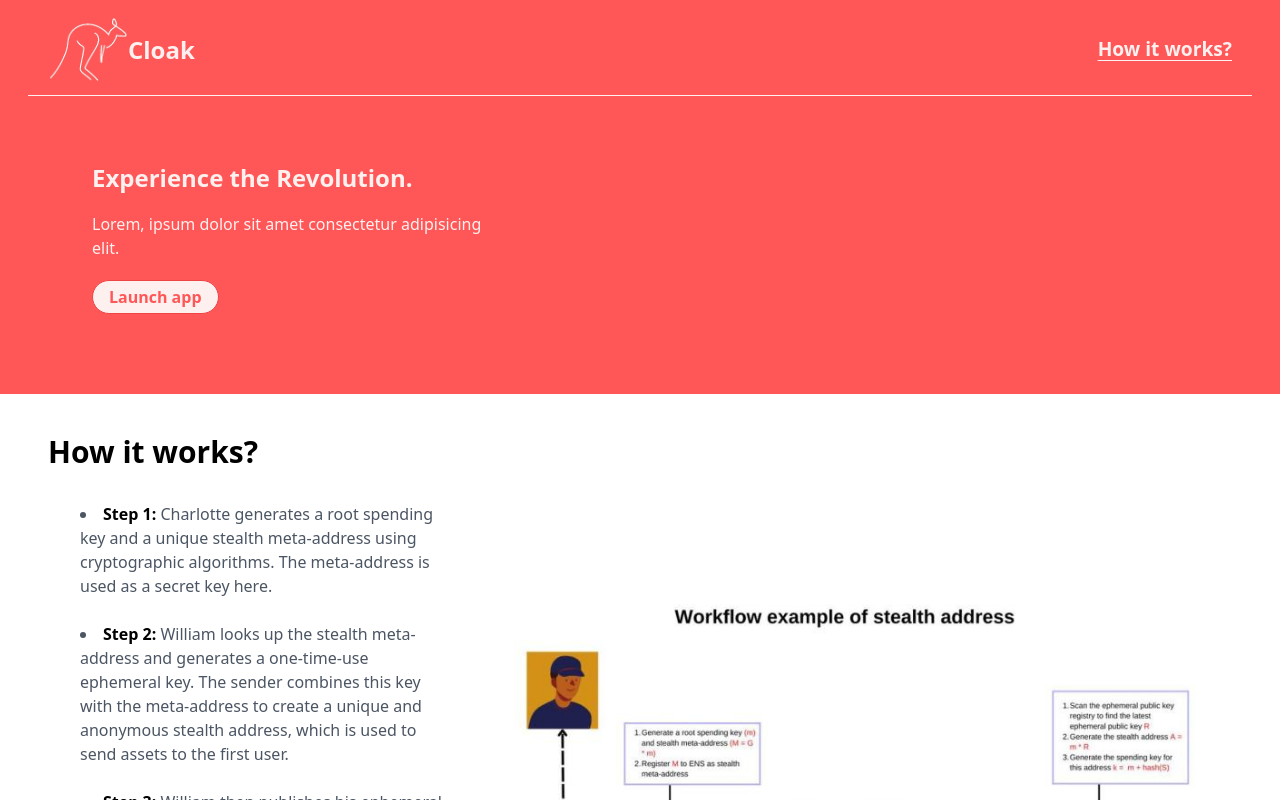
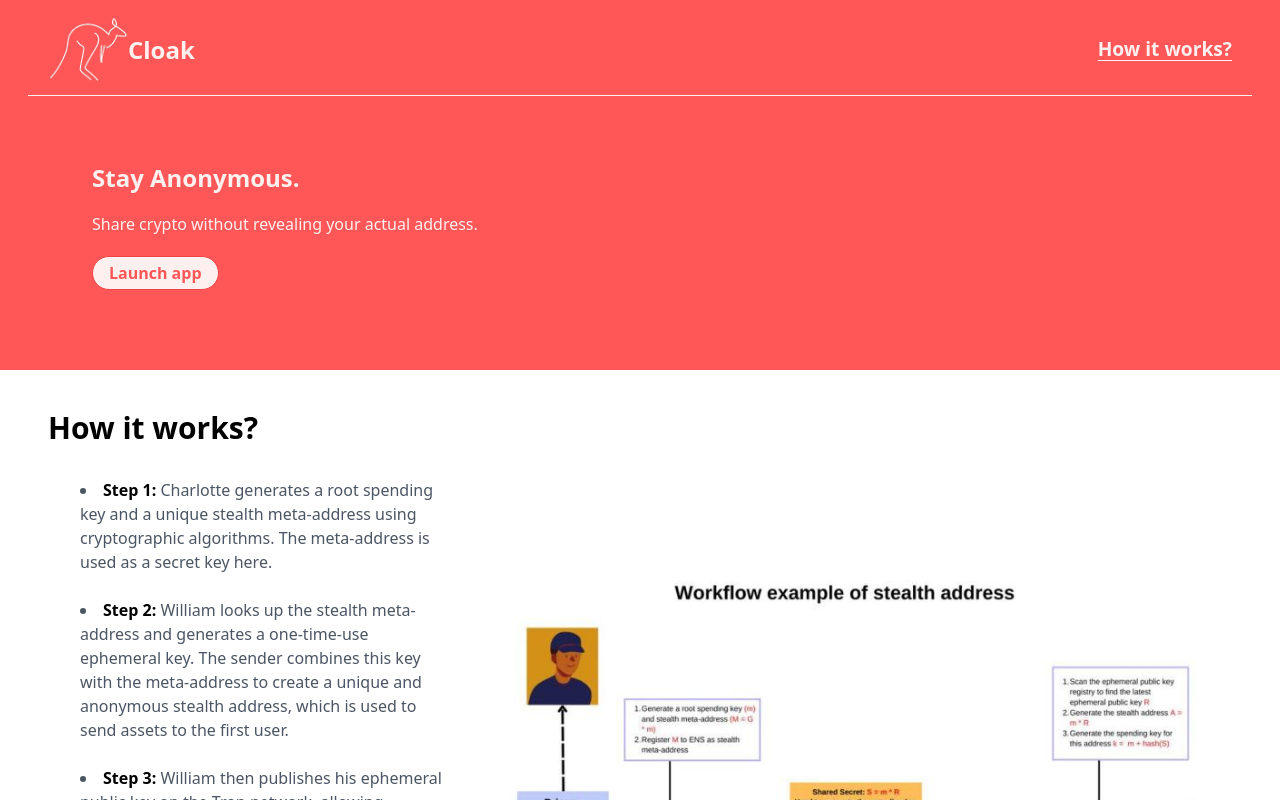
Before and after one commit to OxMaaz/Cloak, a React (Create React App) app in the folder cloak/ui-cloak/: page / in a window 1280 px wide. Shown: the top 800 px of the page. Built offline with nearby package versions, Linux system fonts and the light colour scheme.

Commit message:
encoding address

```diff
--- a/cloak/ui-cloak/src/components/Send.js
+++ b/cloak/ui-cloak/src/components/Send.js
@@ -1,12 +1,14 @@
 import React from 'react'
 import { Tokens } from '../helpers/Token'
-import base58 from 'bs58';
+// import base58 from 'bs58';
 import { useState } from 'react'
-import keccak256 from 'keccak256';
+import { base58, keccak256 } from 'ethers/lib/utils.js';
 import EllipticCurve from 'elliptic';
 import { useContext } from 'react'
 import { CloakContext } from './Cloak';
-import { Buffer } from 'buffer';
+
+
+
 
 
 const ec = new EllipticCurve.ec('secp256k1');
@@ -21,57 +23,17 @@ const Send = () => {
     const data = useContext(CloakContext);
     const [token, settoken] = useState('')
     const [StealthmetaAddress, setStealthmetaAddress] = useState('')
-    const [receipent, setreceipent] = useState('')
+    // const [receipent, setreceipent] = useState('')
     const [zkey, setzkey] = useState('')
-    // const [tokenaddress,settokenaddress] = useState('')
-    // const [ephKey, setephKey] = useState('')
-    // const [meta, setmeta] = useState('')
-    // const [hashed, sethashed] = useState('')
     const [secret, setsecret] = useState('')
     const [error, seterror] = useState('')
     const [amount, setamount] = useState('0.1')
 
 
-    // const generateEph = () => {
-    //     const ephKey = ec.genKeyPair();
-    //     ephPublic = ephKey.getPublic();
-    //     // setephPublic(ephpublic)
-
-    // }
-
-    // const validateMetaAddress = () => {
-
-    //     try {
-    //         if (StealthmetaAddress.startsWith('T')) {
-    //             const _StealthmetaAddress = StealthmetaAddress.slice(1)
-    //             let decodedID = base58.decode(_StealthmetaAddress);
-    //             const meta = decodedID.subarray(0, 33);
-    //             const metaAddress = ec.keyFromPublic(meta, 'hex');
-    //             setmeta(metaAddress)
-
-    //         }
-    //         else {
-    //             seterror('Plz paste the valid address')
-    //         }
-    //     }
-
-    //     catch (e) {
-    //         seterror(e.message)
-    //     }
-    // }
-
-    // const generateSharedSecret = () => {
-    //     const sharedsecret = ephKey.derive(meta.getPublic());
-    //     const hashedsecret = ec.keyFromPrivate(keccak256(sharedsecret.toArray()));
-    //     const ss = 'T' + sharedsecret.toArray()[0].toString(16).padStart(2, '0')
-    //     sethashed(hashedsecret)
-    //     setsecret(ss)
-    // }
 
     function initializer() {
 
         var meta;
-        // var ephKey;
         var ephPublic;
 
 
@@ -85,7 +47,6 @@ const Send = () => {
                 let decodedID = base58.decode(_StealthmetaAddress);
                 const metaAddress = decodedID.subarray(0, 33);
                 meta = ec.keyFromPublic(metaAddress, 'hex');
-                // setmeta(metaAddress)
                 console.log(meta)
 
             }
@@ -99,22 +60,18 @@ const Send = () => {
         }
         try {
             const sharedsecret = ephKey.derive(meta.getPublic());
-            console.log(sharedsecret)
             const hashed = ec.keyFromPrivate(keccak256(sharedsecret.toArray()));
+            console.log('hashed', hashed)
             const ss = 'T' + sharedsecret.toArray()[0].toString(16).padStart(2, '0')
-            // sethashed(hashedsecret)
-            console.log(hashed)
             setsecret(ss)
             console.log(secret)
-
-            const publicKey = meta.getPublic().add(hashed.getPublic()).encode('array', false);
-            const address = keccak256(publicKey.splice(1));
-            console.log(address)
-            const StealthAddress = Buffer.from(address);
-            const _HexString = StealthAddress.substring(StealthAddress.length - 40, StealthAddress.length)
+            const publicKey = meta.getPublic().add(hashed.getPublic()).encode('array', false).splice(1)
+            const address = keccak256(publicKey);
+            console.log('add', address);
+            const _HexString = address.substring(address.length - 40, address.length)
             const _Hex = '41' + _HexString
-            // setreceipent(tronWeb.address.fromHex(_Hex))
-            console.log(_Hex)
+            // // setreceipent(tronWeb.address.fromHex(_Hex))
+            console.log('stealth', _Hex)
 
         }
 
@@ -143,10 +100,6 @@ const Send = () => {
     }
 
 
-    // const savetron = (t) => {
-    //     settoken(t.address)
-    //   console.log(token)
-    // }
     return (
         <>
 
@@ -158,7 +111,7 @@ const Send = () => {
                     </option>
                 )}
             </select>
-            {console.log(token, StealthmetaAddress, amount)}
+            {console.log('token-address',token,'meta', StealthmetaAddress,'amount' ,amount, 'zkey', zkey)}
 
             <input style={{ border: '1px solid red' }} type='text' onChange={(e) => setStealthmetaAddress(e.target.value)} placeholder='Receipent address' />
             <input style={{ border: '1px solid red' }} value={amount} type='text' onChange={(e) => setamount(e.target.value)} />
--- a/cloak/ui-cloak/src/intro/Header.js
+++ b/cloak/ui-cloak/src/intro/Header.js
@@ -22,8 +22,8 @@ const Header = () => {
       </div>
         {/* at the bottom of the logo */}
         <div className='sm:p-16 p-10 flex flex-col items-start space-y-4'>
-          <h2 className='font-bold sm:text-[1.5rem] text-[1.2rem] text-[#FDF0EF]'>Experience the Revolution.</h2>
-          <p className='text-[#FDF0EF] text-left break-words  max-w-[400px]'>Lorem, ipsum dolor sit amet consectetur adipisicing elit.</p>
+          <h2 className='font-bold sm:text-[1.5rem] text-[1.2rem] text-[#FDF0EF]'>Stay Anonymous.</h2>
+          <p className='text-[#FDF0EF] text-left break-words  max-w-[400px]'>Share crypto without revealing your actual address.</p>
           <div className='pt-1'>
             <button className='border-1 p-1 hover:text-white hover:bg-[#FF5757] hover:shadow-xl px-4 rounded-full bg-[#FDF0EF] text-[#FF5757] font-semibold hover:border-white border-red-500 border' onClick={() => navigate('/cloak')}>Launch app</button>
           </div>
```
